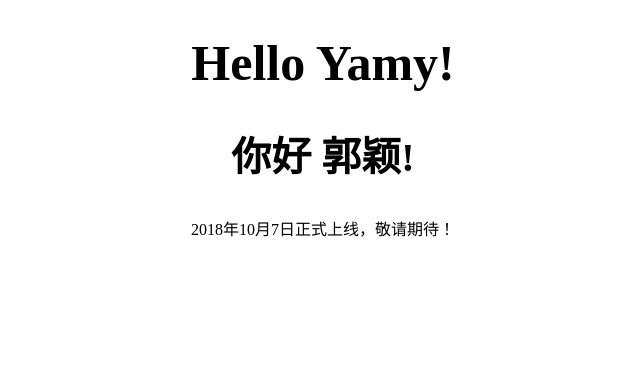
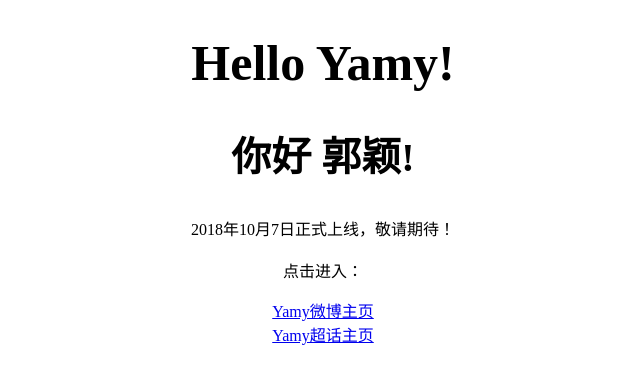
Before and after one commit to yuyang0809/yamy, a plain HTML site: page index.html in a window 1280 px wide. Shown: the whole page, without its empty margins (317-957 px from the left). Drawn offline with Linux system fonts and the light colour scheme.

Commit message:
add link

```diff
--- a/index.html
+++ b/index.html
@@ -16,13 +16,21 @@
         p{
         	text-align: center;
         }
+        a{
+            text-align: center;
+        }
     </style>
 </head>
 <body>
     <h1>Hello Yamy!</h1>
     <h2>你好 郭颖!</h2>
     <p>
-        2018年10月7日正式上线，敬请期待！
+        2018年10月7日正式上线，敬请期待！<br><br>
+        点击进入：
     </p>
+    <div id="link" align="center">
+    <a href="https://www.weibo.com/u/5957839152?refer_flag=1001030001_&nick=%E7%81%AB%E7%AE%AD%E5%B0%91%E5%A5%B3101_Yamy&is_all=1">Yamy微博主页</a> <br>
+    <a href="https://www.weibo.com/p/100808c3d6c70ffc78237ca1f5d7b7dca746b6/super_index">Yamy超话主页</a></div>
+
 </body>
 </html>
```
